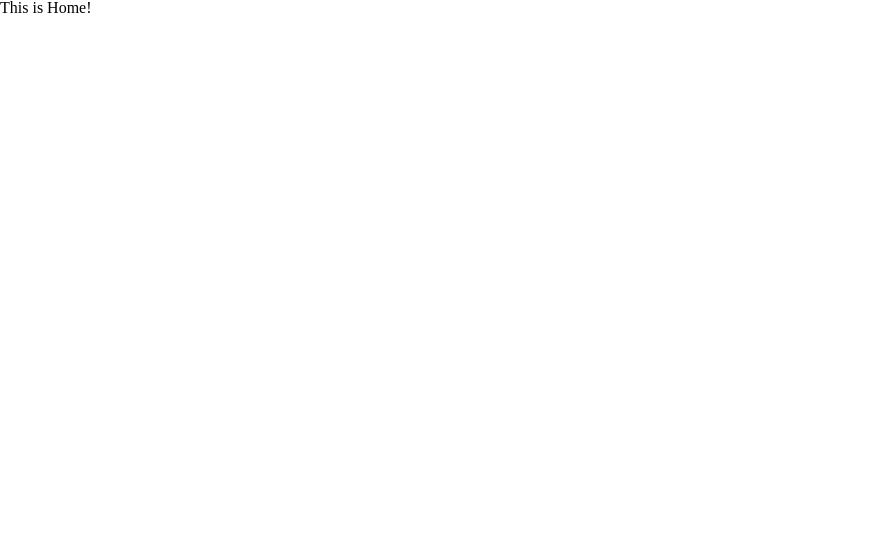
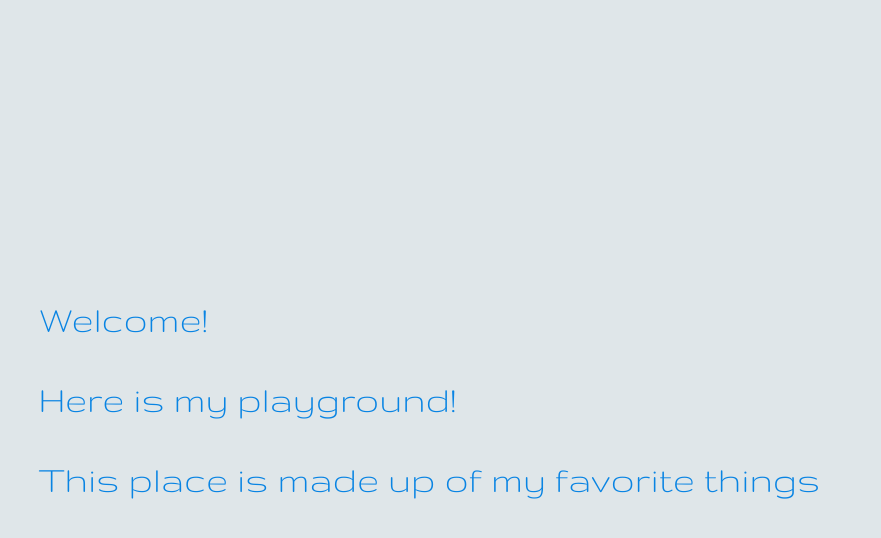
Before and after one commit to HBSPS/Playground, a React (Create React App) app: page / in a window 1280 px wide. Shown: the top 538 px of the page, without its empty margins (0-881 px from the left). Built offline with nearby package versions, Linux system fonts and the light colour scheme.

Commit message:
:sparkles: [FEAT] 홈 화면 문구 추가

```diff
--- a/src/Routes/Home.tsx
+++ b/src/Routes/Home.tsx
@@ -1,5 +1,37 @@
+import styled from 'styled-components';
+
+const BackGround = styled.div`
+  width: 100vw;
+  height: 100vh;
+  background-color: #dfe6e9;
+  overflow: hidden;
+  display: flex;
+  align-items: center;
+`;
+
+const Wrapper = styled.div``;
+
+const Text = styled.p`
+  font-family: 'GruppoRegular';
+  color: #0984e3;
+  font-size: 5vh;
+  margin-left: 3vw;
+  margin-bottom: 5vh;
+  margin-top: 5vh;
+`;
+
 function Home() {
-  return <h1>This is Home!</h1>;
+  return (
+    <>
+      <BackGround>
+        <Wrapper>
+          <Text>Welcome!</Text>
+          <Text>Here is my playground!</Text>
+          <Text>This place is made up of my favorite things</Text>
+        </Wrapper>
+      </BackGround>
+    </>
+  );
 }
 
 export default Home;
```
